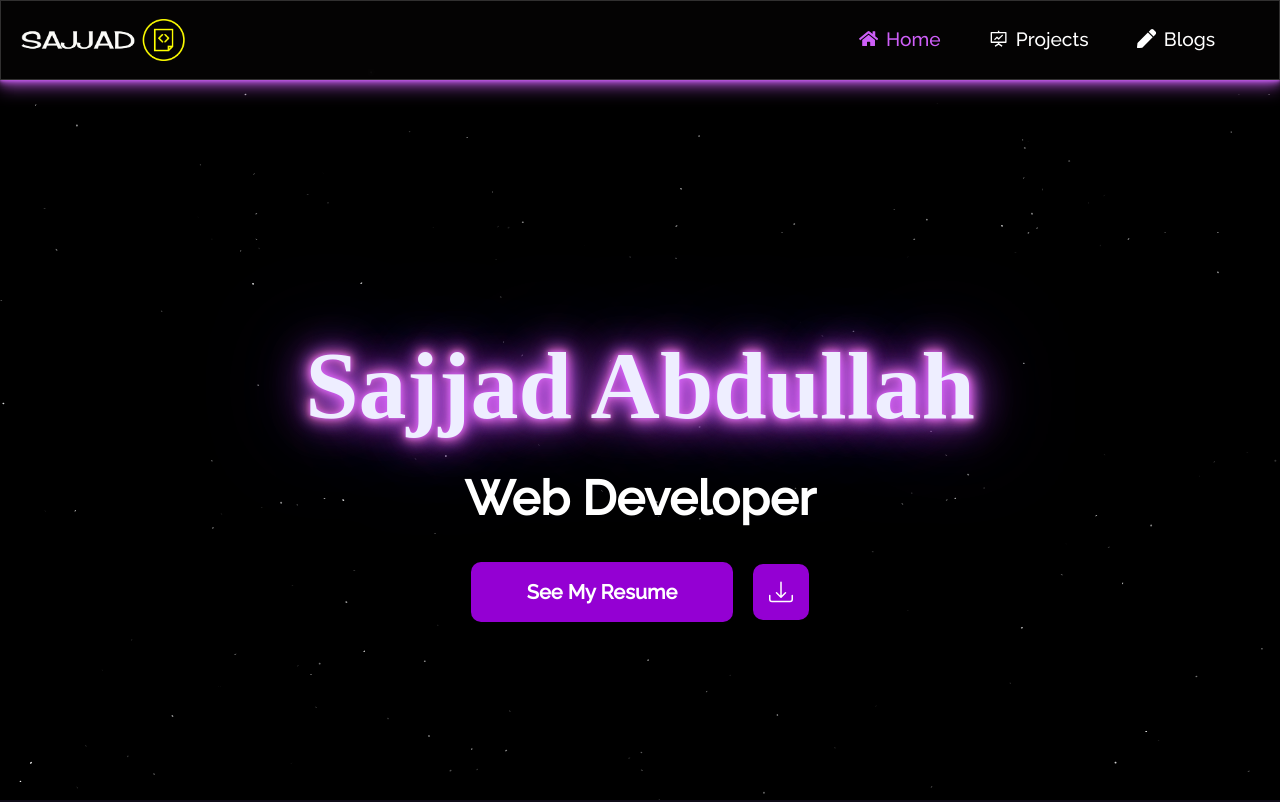
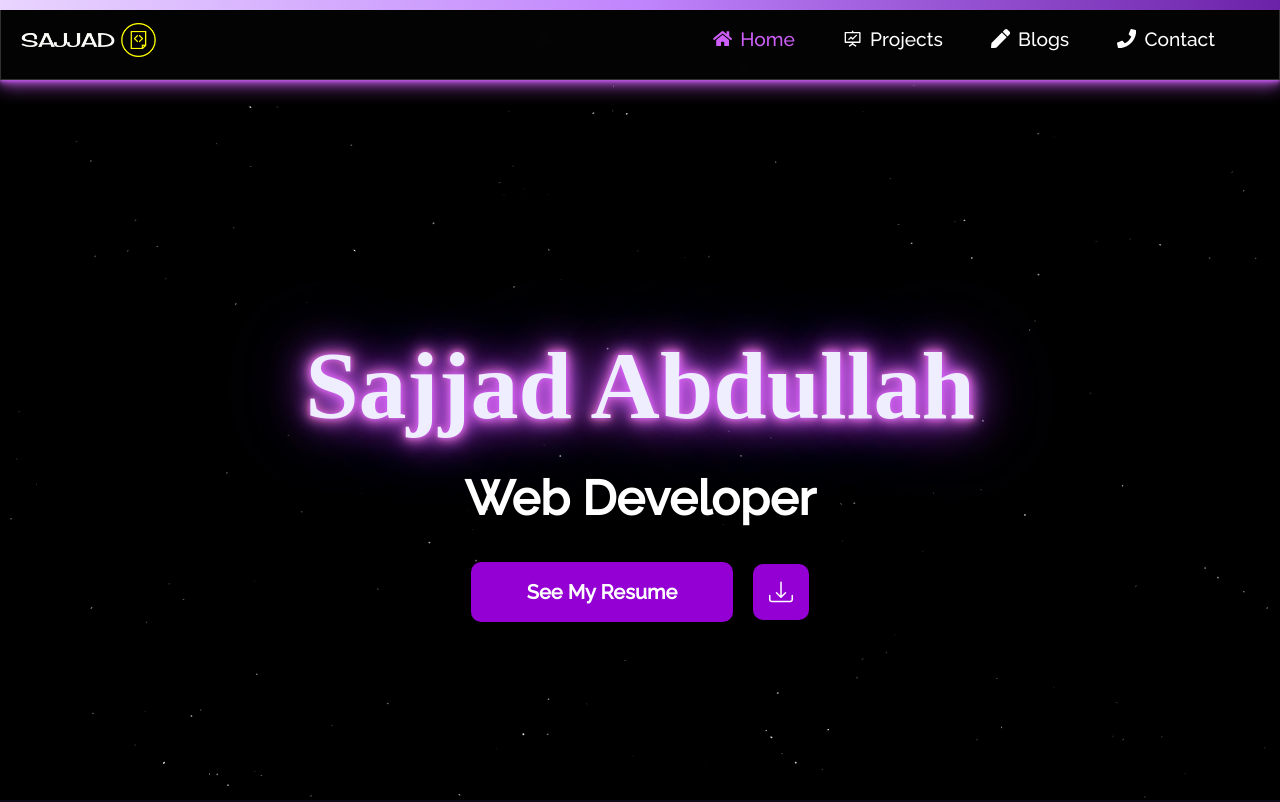
Before and after one commit to sajid1545/personal-portfolio, a React (Vite) app: page / in a window 1280 px wide. Shown: the top 802 px of the page. Built offline with nearby package versions, Linux system fonts and the light colour scheme; no server answers.

Commit message:
animations added

```diff
--- a/package.json
+++ b/package.json
@@ -13,6 +13,7 @@
 		"animate.css": "^4.1.1",
 		"aos": "^2.3.4",
 		"daisyui": "^2.42.1",
+		"framer-motion": "^7.6.19",
 		"react": "^18.2.0",
 		"react-animation-on-scroll": "^5.1.0",
 		"react-dom": "^18.2.0",
--- a/src/Layouts/Main.jsx
+++ b/src/Layouts/Main.jsx
@@ -1,11 +1,23 @@
 import React from 'react';
 import { Outlet, ScrollRestoration } from 'react-router-dom';
 import Navbar from '../Pages/Shared/Navbar/Navbar';
+import { motion, useScroll,useSpring } from "framer-motion";
+import './main.css'
 
 const Main = () => {
+	const { scrollYProgress } = useScroll();
+  const scaleX = useSpring(scrollYProgress, {
+    stiffness: 100,
+    damping: 30,
+    restDelta: 0.001
+  });
 	return (
 		<div>
 			<Navbar />
+			<motion.div className="progress-bar"
+        style={{ scaleX }}>
+
+			</motion.div>
 			<Outlet />
 			<ScrollRestoration/>
 		</div>
--- /dev/null
+++ b/src/Layouts/main.css
@@ -0,0 +1,9 @@
+.progress-bar {
+    position: fixed;
+    top: 0;
+    left: 0;
+    right: 0;
+    height: 10px;
+    background: linear-gradient(to right, rgb(233, 213, 255), rgb(192, 132, 252), rgb(107, 33, 168));
+    transform-origin: 0%;
+}
--- a/src/Pages/Contact/Contact.jsx
+++ b/src/Pages/Contact/Contact.jsx
@@ -42,7 +42,7 @@ const Contact = () => {
 	};
 
 	return (
-		<div className="w-[90%] mx-auto  my-10   ">
+		<div id='contact' className="w-[90%] mx-auto  my-10   ">
 			<h1 className="text-center my-10 font-extrabold text-5xl underline  underline-offset-8 decoration-[#ce5ff8] ">
 				Contact Me
 			</h1>
--- a/src/Pages/Home/Home/Home.jsx
+++ b/src/Pages/Home/Home/Home.jsx
@@ -4,6 +4,7 @@ import Contact from '../../Contact/Contact';
 import Technologies from '../../Technologies/Technologies';
 import Banner from '../Banner/Banner';
 import Projects from './../../Projects/Projects';
+
 
 const Home = () => {
 	return (
--- a/src/Pages/Projects/ProjectCard.jsx
+++ b/src/Pages/Projects/ProjectCard.jsx
@@ -8,7 +8,7 @@ const ProjectCard = ({ project }) => {
 	return (
 		<div className="rounded-2xl lg:h-[620px]  shadow-[0_10px_20px_rgba(206,95,248,_0.7)]  p-1  lg:w-[600px] my-10">
 			<div className="block mx-auto rounded-xl  p-6  sm:p-8 cursor-pointer ">
-				<img alt="Art" src={picture} className="h-[300px] w-full  rounded-lg" />
+				<img alt="Art" src={picture} className="  rounded-lg" />
 				<div className="mt-5">
 					<h3 className="text-3xl font-extrabold text-center my-3">{title}</h3>
 
--- a/src/Pages/Shared/Navbar/Navbar.jsx
+++ b/src/Pages/Shared/Navbar/Navbar.jsx
@@ -1,11 +1,11 @@
 import React, { useState } from 'react';
 import { NavLink } from 'react-router-dom';
 import './navbar.css';
-import { FaTimes, FaBars, FaCode, FaHome } from 'react-icons/fa';
-import { AiOutlineFundProjectionScreen,  AiFillFile } from 'react-icons/ai';
+import { FaTimes, FaBars, FaCode, FaHome, FaPhone } from 'react-icons/fa';
+import { AiOutlineFundProjectionScreen, AiFillFile } from 'react-icons/ai';
 import { FaPen } from 'react-icons/fa';
 import logo from '../../../assets/logo-png/logo-no-background.png';
-import { NavHashLink } from 'react-router-hash-link';
+import { HashLink, NavHashLink } from 'react-router-hash-link';
 import { Link } from 'react-router-dom';
 
 const Navbar = () => {
@@ -51,6 +51,29 @@ const Navbar = () => {
 							Blogs
 						</NavLink>
 					</li>
+					<li className="nav-item">
+						{/* <NavLink
+							to="/blogs"
+							activeclassname="active"
+							className="nav-links flex items-center gap-2"
+							onClick={handleClick}>
+							<FaPhone />
+							Contact
+						</NavLink> */}
+
+						<HashLink
+							smooth
+							to="/#contact"
+							activeClassName="selected"
+							activeStyle={{ color: 'red' }}
+							className="nav-links flex items-center gap-2"
+							onClick={handleClick}
+							// etc...
+						>
+							<FaPhone />
+							Contact
+						</HashLink>
+					</li>
 
 					{/* <li className="nav-item">
 						<NavLink
--- a/src/Pages/Shared/Navbar/navbar.css
+++ b/src/Pages/Shared/Navbar/navbar.css
@@ -15,7 +15,7 @@
     justify-content: center;
     align-items: center;
     font-size: 1.2rem;
-    position: sticky;
+    /* position: sticky; */
     top: 0;
     z-index: 20;
 }
--- a/src/Routes/routes.jsx
+++ b/src/Routes/routes.jsx
@@ -6,6 +6,7 @@ import Projects from './../Pages/Projects/Projects';
 import ErrorPage from './../Pages/Shared/ErrorPage/ErrorPage';
 import ProjectDetail from './../Pages/Projects/ProjectDetail';
 import Blogs from './../Pages/Blogs/Blogs';
+import Contact from './../Pages/Contact/Contact';
 
 export const router = createBrowserRouter([
 	{
@@ -34,6 +35,10 @@ export const router = createBrowserRouter([
 				path: '/blogs',
 				element: <Blogs />,
 			},
+			{
+				path: '/contact',
+				element: <Contact />,
+			},
 		],
 	},
 ]);
```
Also changed, not shown: src/Pages/Technologies/TechnologyCard.jsx (+11 -0 lines), 1 other file (tests, documents, lock files or other folders).
